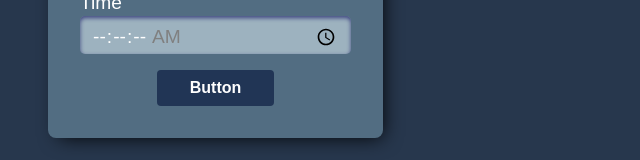
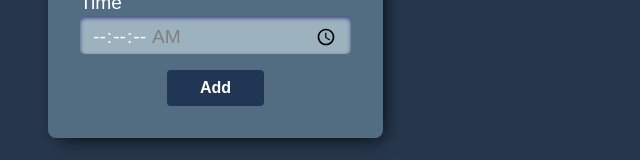
Before and after one commit to viniciusdamascenosouza/studies, a React (Create React App) app: page / in a window 1280 px wide. Shown: the part 160-320 px from the top of the page, without its empty margins (0-640 px from the left). Built offline with nearby package versions, Linux system fonts and the light colour scheme.

Commit message:
changing button with props

```diff
--- a/src/components/Button/index.tsx
+++ b/src/components/Button/index.tsx
@@ -15,10 +15,17 @@ const StyledButton = styled.button`
     }
 `
 
-const Button = () => {
-  return <StyledButton>Button</StyledButton>;
-};
+interface ButtonProps{
+  text: string
+}
 
+const Button: React.FC<ButtonProps> = ({ text }) => {
+  return(
+    <StyledButton>
+      {text}
+    </StyledButton>
+  )
+}
 
 
 export default Button;
--- a/src/components/Form/index.tsx
+++ b/src/components/Form/index.tsx
@@ -61,7 +61,7 @@ const Form = () => {
           required
         />
       </LabelAndInput>
-      <Button />
+      <Button text="Add"/>
     </StyledForm>
   );
 };
```
